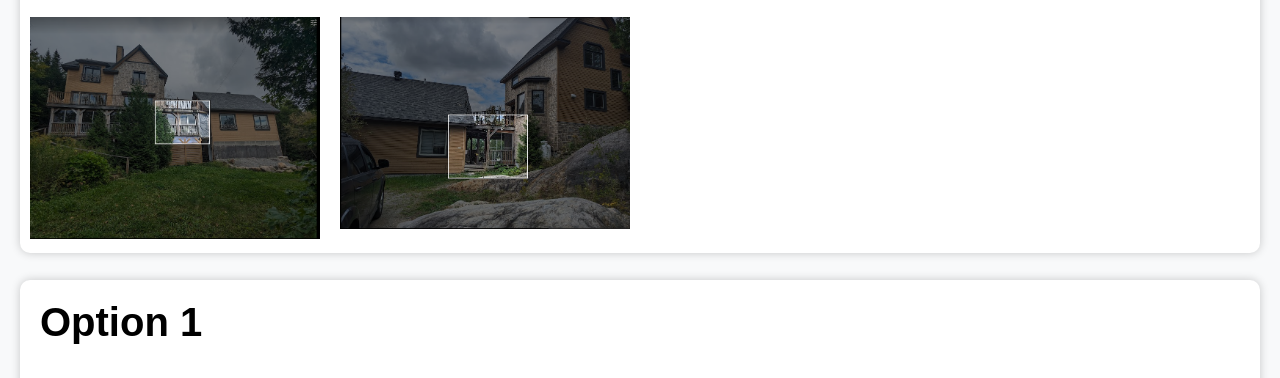
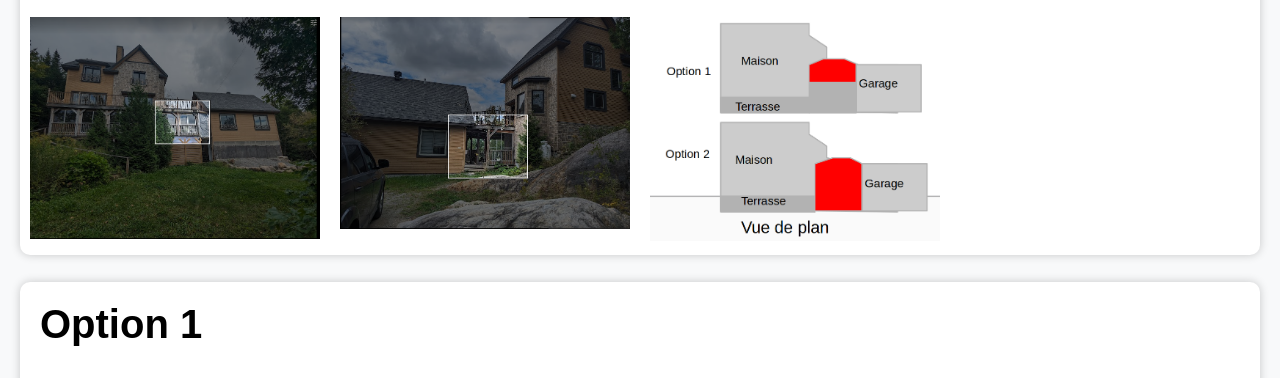
Before and after one commit to chuckali/annexe129, a plain HTML site: page index.html in a window 1280 px wide. Shown: the part 422-800 px from the top of the page. Drawn offline with Linux system fonts and the light colour scheme.

Commit message:
vue plan

```diff
--- a/index.html
+++ b/index.html
@@ -31,6 +31,9 @@
                 </div>
                 <div class="image-item">
                     <img src="images/2vuecoterue.png" alt="Image 2" class="zoomable">
+                </div>
+                <div class="image-item">
+                    <img src="images/vueplan.png" alt="Image 3" class="zoomable">
                 </div>
             </div>
         </div>
```
Also changed, not shown: images/vueplan.png (added), 4 other files.
